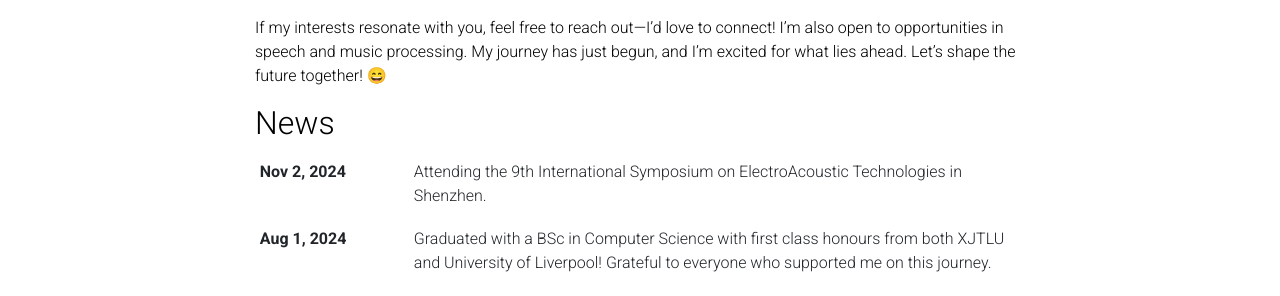
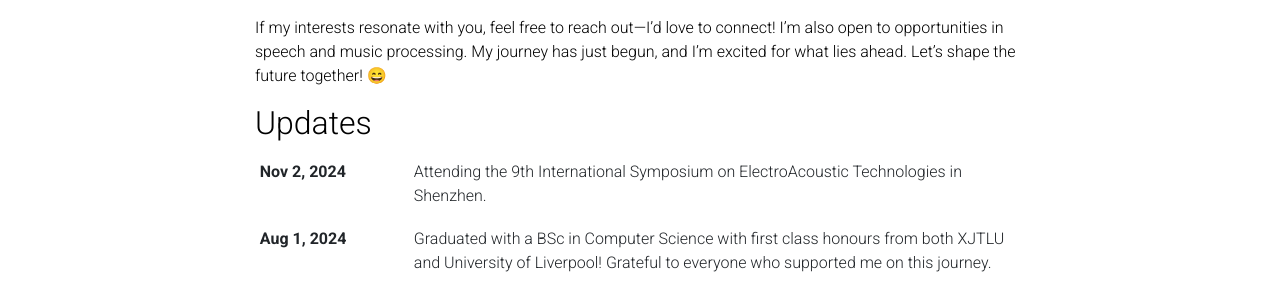
Before and after one commit to SAKi-77/SAKi-77.github.io, a Jekyll site: the page built from _pages/about.md, in a window 1280 px wide and 1305 px high. Shown: the part 593-889 px from the top of the window. Built offline with Jekyll 4.4.1, drawn with Linux system fonts in a browser that asks for light colours; full-size pictures stand in for the smaller copies a plugin makes; emoji names are drawn with the system emoji font; comment, search, counter and statistics services are not loaded; a style sheet for code colours, icons or effects is not loaded.

Commit message:
Update about.html

```diff
--- a/_layouts/about.html
+++ b/_layouts/about.html
@@ -47,7 +47,7 @@ layout: default
 
           <!-- News -->
           {% if page.news and site.announcements.enabled -%}
-            <h2><a href="{{ '/news/' | relative_url }}" style="color: inherit;">News</a></h2>
+            <h2><a href="{{ '/news/' | relative_url }}" style="color: inherit;">Updates</a></h2>
             {%- include news.html limit=true %}
           {%- endif %}
 
```
